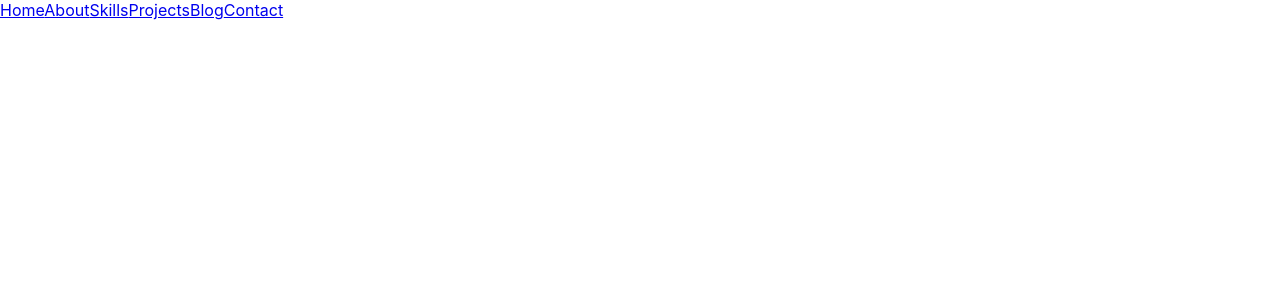
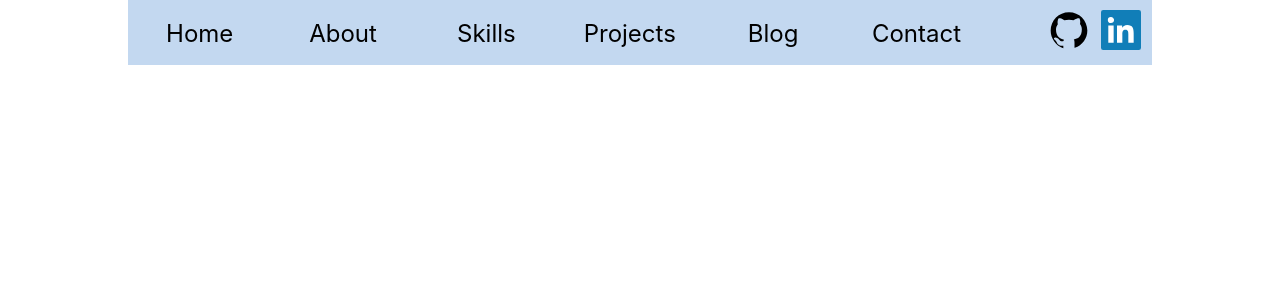
Before and after one commit to andrewdownsau/Business_Web-Dev-Portfolio, a React (Create React App) app: page / in a window 1280 px wide. Shown: the top 300 px of the page. Built offline with nearby package versions, Linux system fonts and the light colour scheme.

Commit message:
Added menu to app template with basic css

```diff
--- a/src/App.css
+++ b/src/App.css
@@ -1,5 +1,7 @@
 .App {
   text-align: center;
+  width: 80%;
+  margin: 0px auto;
 }
 
 .App-logo {
--- a/src/App.js
+++ b/src/App.js
@@ -1,10 +1,13 @@
 import React from 'react';
-// import logo from './logo.svg';
 import './App.css';
-import Menu from './menu.js';
+import Menu from './compnents/menu.js';
 
 function App() {
-  return <Menu />;
+  return (
+    <div className="App">
+      <Menu />
+    </div>
+  );
 }
 
 export default App;
--- /dev/null
+++ b/src/compnents/menu.css
@@ -0,0 +1,79 @@
+/* Header Styling */
+header {
+  height: 65px;
+  overflow: hidden;
+  font-size: 24px;
+  display: flex;
+  justify-content: space-between;
+  background-color: #c3d8f0;
+}
+
+
+/* Header sections Styling*/
+#header_right, #header_left {
+  height: 100%;
+}
+
+
+/* Navigation text link Styling */
+#header_left a, .page-title {
+  height: 100%;
+  width: 17%;
+  margin: 0px;
+  padding: 19px 10px;
+  box-sizing: border-box;
+  text-align: center;
+  text-decoration: none;
+  color: black;
+}
+
+/* Navigation Active Selection Styling */
+.active {
+  background-color: cornflowerblue;
+}
+
+
+/* Contact links header section Styling */
+#header_right{
+  margin: 0px 5px;
+}
+
+#header_right a {
+  height: 100%;
+  padding: 12px 6px;
+  border-radius: 50%;
+  text-decoration: none;
+}
+
+
+/* Navigation Image link Styling */
+header a img {
+  height: 40px;
+  width: 40px;
+  position: relative;
+  top: 10px;
+}
+
+/* End of Header Styling */
+
+
+/* Desktop Header Global Styling */
+@media only screen and (min-width: 800px) {
+  /* Remove content that is only displayed for mobile */
+  .mobile {
+      display: none;
+  }
+
+  /* Navigation bar for header section needs links spaced evenly */
+  .desktop_nav {
+      display: flex;
+      align-items: center;
+  }
+
+  /* Header sections spacing */
+  #header_left {
+      width: 84%;
+  }
+
+}
+/* End of Desktop Global Styling */
--- /dev/null
+++ b/src/compnents/menu.js
@@ -0,0 +1,38 @@
+import React from 'react';
+import './menu.css';
+
+class Menu extends React.Component {
+  constructor(props) {
+    super(props);
+    this.state = {date: new Date()};
+  }
+
+  componentDidMount() {  }
+  componentWillUnmount() {  }
+  render() {
+    return (
+      <header>
+        <section id="header_left">
+            <nav className="desktop_nav">
+                <a href="./">Home</a>
+                <a href="./">About</a>
+                <a href="./">Skills</a>
+                <a href="./">Projects</a>
+                <a href="./">Blog</a>
+                <a href="./">Contact</a>
+            </nav>
+        </section>
+        <section id="header_right">
+            <a href="https://github.com/andrewdownsau" target="_blank" rel="noopener noreferrer">
+                <img id="github-link" alt="GitHub Link" src={require('./images/contact_links/github.svg')}/>
+            </a>
+            <a href="https://www.linkedin.com/in/andrew-downs-5899727b/" target="_blank" rel="noopener noreferrer">
+                <img id="linkedin-link" alt="LinkedIn Link" src={require('./images/contact_links/linkedin.svg')}/>
+            </a>
+        </section>
+    </header>
+    );
+  }
+}
+
+export default Menu;
--- a/src/menu.js
+++ /dev/null
@@ -1,25 +0,0 @@
-import React from 'react';
-
-class Menu extends React.Component {
-  constructor(props) {
-    super(props);
-    this.state = {date: new Date()};
-  }
-
-  componentDidMount() {  }
-  componentWillUnmount() {  }
-  render() {
-    return (
-      <nav class="desktop-nav">
-        <a href="./">Home</a>
-        <a href="./">About</a>
-        <a href="./">Skills</a>
-        <a href="./">Projects</a>
-        <a href="./">Blog</a>
-        <a href="./">Contact</a>
-    </nav>
-    );
-  }
-}
-
-export default Menu;
```
Also changed, not shown: src/compnents/images/contact_links/github.svg (added), src/compnents/images/contact_links/linkedin.svg (added).
